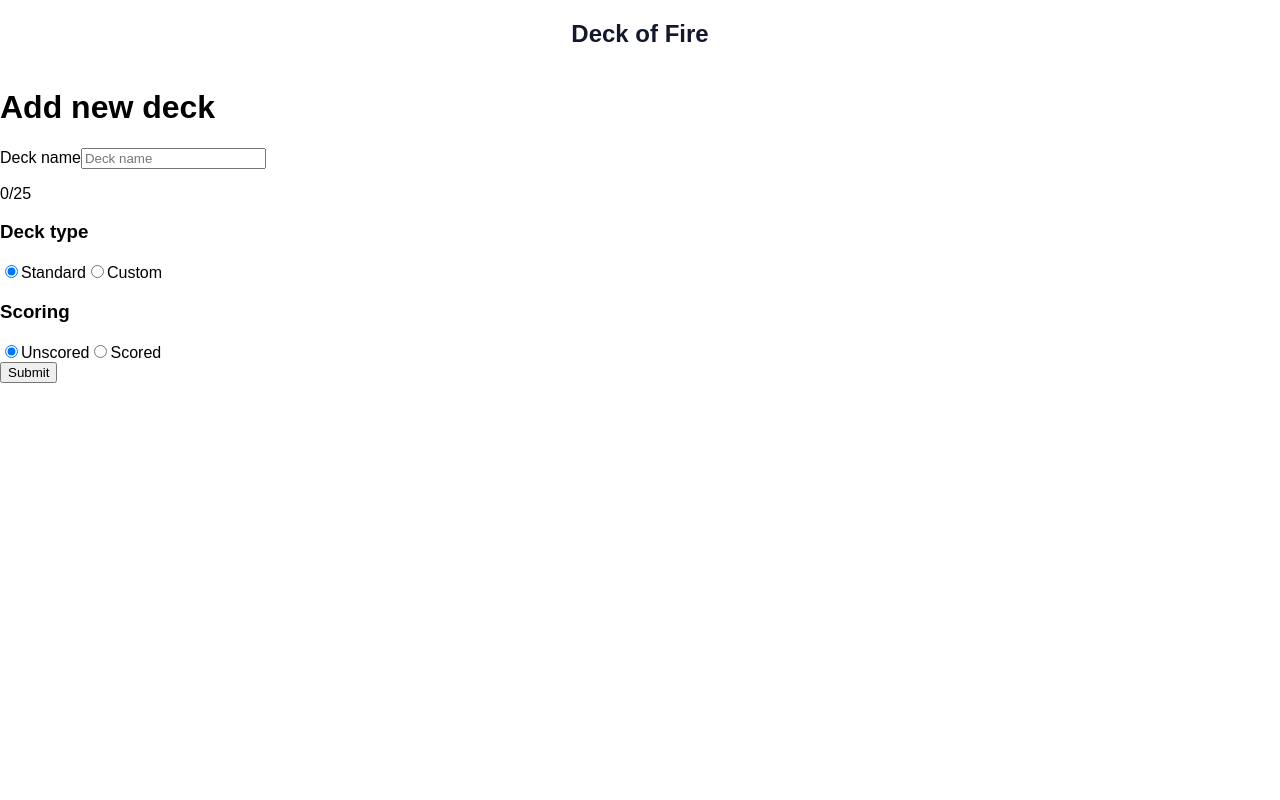
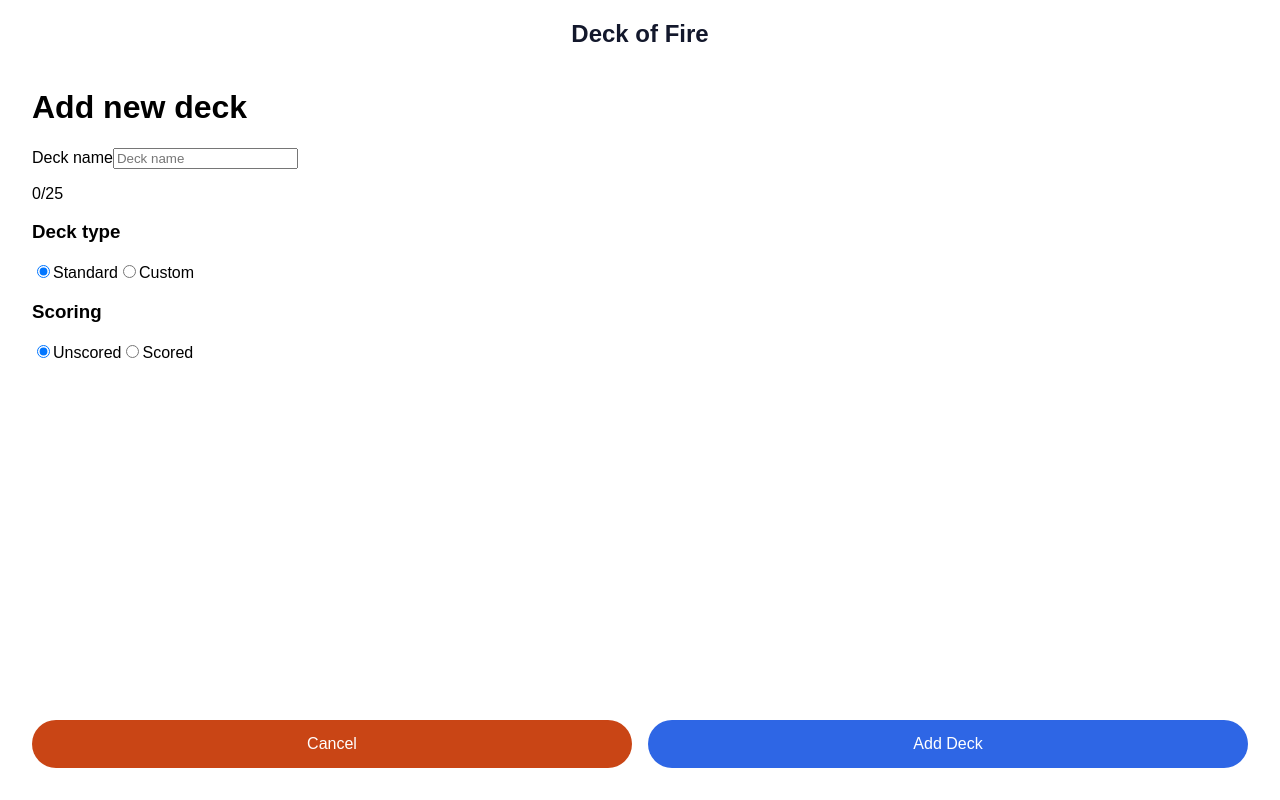
Before and after one commit to kabirseth4/deck-of-fire-client, a React (Vite) app: page /decks/add in a window 1280 px wide. Built offline with nearby package versions, Linux system fonts and the light colour scheme; no server answers.

Commit message:
Add page buttons for rules and add deck

```diff
--- a/src/components/Button/Button.jsx
+++ b/src/components/Button/Button.jsx
@@ -1,9 +1,10 @@
 import "./Button.scss";
 
-export const Button = ({ type, className, label, onClick }) => {
+export const Button = ({ type, formId, className, label, onClick }) => {
   return (
     <button
       type={type || "submit"}
+      form={formId}
       className={`button${className ? ` ${className}` : ""}`}
       onClick={onClick || (() => {})}
     >
--- a/src/components/DeckForm/DeckForm.jsx
+++ b/src/components/DeckForm/DeckForm.jsx
@@ -13,7 +13,7 @@ export const DeckForm = () => {
   } = useAddDeck();
 
   return (
-    <form onSubmit={addNewDeck}>
+    <form className="deck-form" id="deckForm" onSubmit={addNewDeck}>
       <TextInput
         label="Deck name"
         name="name"
@@ -68,7 +68,6 @@ export const DeckForm = () => {
           Scored
         </label>
       </div>
-      <button>Submit</button>
     </form>
   );
 };
--- a/src/components/DeckForm/DeckForm.scss
+++ b/src/components/DeckForm/DeckForm.scss
@@ -0,0 +1,5 @@
+@use "../../styles/utils/mixins" as *;
+
+.deck-form {
+  @include page-buttons;
+}
--- a/src/pages/AddDeckPage/AddDeckPage.jsx
+++ b/src/pages/AddDeckPage/AddDeckPage.jsx
@@ -1,11 +1,27 @@
 import { DeckForm } from "../../components/DeckForm/DeckForm";
+import { LinkButton } from "../../components/LinkButton/LinkButton";
+import { Button } from "../../components/Button/Button";
 import "./AddDeckPage.scss";
 
 export const AddDeckPage = () => {
   return (
-    <main>
-      <h1>Add new deck</h1>
-      <DeckForm />
-    </main>
+    <>
+      <main className="add-deck-page">
+        <h1>Add new deck</h1>
+        <DeckForm />
+      </main>
+      <section className="add-deck-page__page-buttons">
+        <LinkButton
+          to="/decks"
+          className="button--negative add-deck-page__page-button"
+          label="Cancel"
+        />
+        <Button
+          label="Add deck"
+          formId="deckForm"
+          className="add-deck-page__page-button"
+        />
+      </section>
+    </>
   );
 };
--- a/src/pages/AddDeckPage/AddDeckPage.scss
+++ b/src/pages/AddDeckPage/AddDeckPage.scss
@@ -0,0 +1,6 @@
+@use "../../styles/utils/mixins" as *;
+
+.add-deck-page {
+  @include inline-padding;
+  @include page-buttons;
+}
--- a/src/pages/DecksPage/DecksPage.jsx
+++ b/src/pages/DecksPage/DecksPage.jsx
@@ -4,10 +4,12 @@ import "./DecksPage.scss";
 
 export const DecksPage = () => {
   return (
-    <main className="decks-page">
-      <h1 className="decks-page__title">Decks</h1>
-      <DeckList />
-      <div className="decks-page__page-buttons">
+    <>
+      <main className="decks-page">
+        <h1 className="decks-page__title">Decks</h1>
+        <DeckList />
+      </main>
+      <section className="decks-page__page-buttons">
         <LinkButton
           to="/rules"
           className="button--secondary decks-page__page-button"
@@ -18,7 +20,7 @@ export const DecksPage = () => {
           className="decks-page__page-button"
           label="Add deck"
         />
-      </div>
-    </main>
+      </section>
+    </>
   );
 };
--- a/src/pages/RulesPage/RulesPage.jsx
+++ b/src/pages/RulesPage/RulesPage.jsx
@@ -14,11 +14,15 @@ export const RulesPage = () => {
   if (isError) return <p>Something went wrong. Please try again later.</p>;
 
   return (
-    <main className={`rules-page${showModal ? " rules-page--no-scroll" : ""}`}>
-      <h1 className="rules-page__titles">Rules</h1>
-      <RuleList rules={rules} />
-      {showModal && <CreateRuleModal setShowModal={setShowModal} />}
-      <div className="rules-page__page-buttons">
+    <>
+      <main
+        className={`rules-page${showModal ? " rules-page--no-scroll" : ""}`}
+      >
+        <h1 className="rules-page__titles">Rules</h1>
+        <RuleList rules={rules} />
+        {showModal && <CreateRuleModal setShowModal={setShowModal} />}
+      </main>
+      <section className="rules-page__page-buttons">
         <LinkButton
           to="/decks"
           className="button--secondary rules-page__page-button"
@@ -31,7 +35,7 @@ export const RulesPage = () => {
             setShowModal(true);
           }}
         />
-      </div>
-    </main>
+      </section>
+    </>
   );
 };
--- a/src/styles/utils/_mixins.scss
+++ b/src/styles/utils/_mixins.scss
@@ -159,10 +159,11 @@
   @include font-body-large;
   @include flex(row, center, center);
   width: 100%;
+  height: 3rem;
   background-color: $color-brand-primary;
   color: $color-background-primary;
   border: none;
-  border-radius: 2rem;
+  border-radius: 1.5rem;
   text-decoration: none;
   text-transform: capitalize;
   white-space: nowrap;
@@ -260,6 +261,7 @@
 @mixin page-buttons {
   &__page-buttons {
     @include flex($gap: $padding-mobile);
+    @include inline-padding;
     @include block-padding;
     position: sticky;
     bottom: 0;
```
